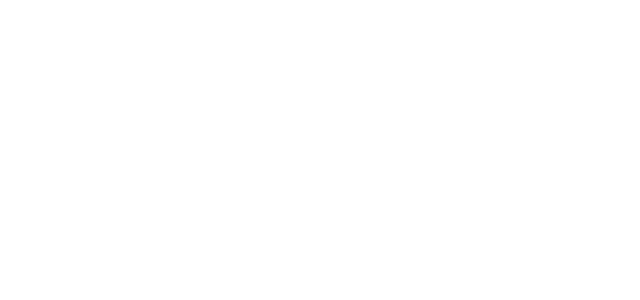
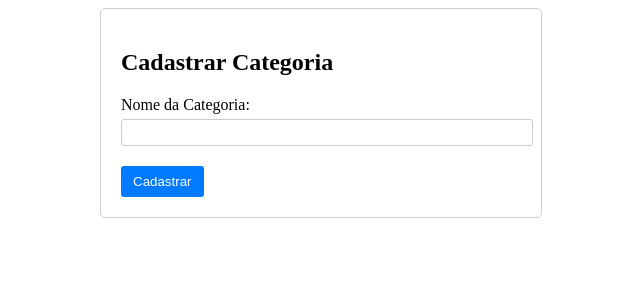
Before and after one commit to DougM244/melodyworld_front, a Nuxt app: page /cadastroCategoria in a window 1280 px wide. Before the commit this address had no page. Shown: the top 300 px of the page, without its empty margins (319-959 px from the left). Built offline with nearby package versions, Linux system fonts and the light colour scheme.

Commit message:
Cadastro categoria, marca, funcionario e cliente

```diff
--- a/package.json
+++ b/package.json
@@ -10,7 +10,7 @@
   },
   "devDependencies": {
     "@nuxt/devtools": "latest",
-    "nuxt": "^3.7.0"
+    "nuxt": "^3.7.1"
   },
   "dependencies": {
     "axios": "^1.5.0",
--- /dev/null
+++ b/pages/cadastroCategoria.vue
@@ -0,0 +1,87 @@
+<template>
+    <div class="registration-form">
+      <h2>Cadastrar Categoria</h2>
+      <form @submit.prevent="register">
+        <div class="form-group">
+          <label for="nomecategoria">Nome da Categoria:</label>
+          <input v-model="nomecategoria" type="text" id="nomecategoria" required>
+        </div>
+        <button type="submit">Cadastrar</button>
+      </form>
+    </div>
+  </template>
+
+  <script>
+  import axios from 'axios';
+
+  export default {
+    data() {
+      return {
+        nomecategoria: '',
+      };
+    },
+    methods: {
+      async register() {
+        try {
+          const categoria = {
+            categoria: this.nomecategoria, // Nome da categoria agora é atribuído a 'categoria'
+          };
+
+          // Substitua a URL abaixo pela URL real do seu backend
+          const response = await axios.post('http://localhost:8084/api/categorias/salvarCategoria', categoria);
+
+          // Lide com a resposta do backend aqui, se necessário
+          console.log('Resposta do servidor:', response.data);
+
+          // Limpe os campos do formulário após o envio bem-sucedido
+          this.nomecategoria = '';
+        } catch (error) {
+          // Lide com erros aqui, se houver algum problema na solicitação
+          console.error('Erro ao enviar os dados:', error);
+        }
+      },
+    },
+  };
+  </script>
+
+  <style>
+  .registration-form {
+    max-width: 400px;
+    margin: 0 auto;
+    padding: 20px;
+    border: 1px solid #ccc;
+    border-radius: 5px;
+  }
+
+  .form-group {
+    margin-bottom: 10px;
+  }
+
+  .address-group {
+    margin-top: 20px;
+    border-top: 1px solid #ccc;
+    padding-top: 15px;
+  }
+
+  label {
+    display: block;
+    margin-bottom: 5px;
+  }
+
+  input {
+    width: 100%;
+    padding: 5px;
+    border: 1px solid #ccc;
+    border-radius: 3px;
+  }
+
+  button {
+    margin-top: 10px;
+    padding: 8px 12px;
+    background-color: #007bff;
+    color: #fff;
+    border: none;
+    border-radius: 3px;
+    cursor: pointer;
+  }
+  </style>
--- a/pages/cadastroCliente.vue
+++ b/pages/cadastroCliente.vue
@@ -43,12 +43,43 @@
   </div>
 </template>
 
-<script setup>
+<script>
 import axios from 'axios';
 
-const nome = '';
-const cpf = '';
-const address = {
+export default {
+  data() {
+    return {
+      nome: '',
+      cpf: '',
+      address: {
+        rua: '',
+        numero: '',
+        cep: '',
+        bairro: '',
+        cidade: '',
+        estado: '',
+      }
+    };
+  },
+  methods: {
+    async register() {
+      try {
+        const funcionario = {
+          nome: this.nome,
+          cpf: this.cpf,
+          endereco: this.address,
+        };
+
+        // Substitua a URL abaixo pela URL real do seu backend
+        const response = await axios.post('http://localhost:8084/api/Cliente/salvarCliente', funcionario);
+
+        // Lide com a resposta do backend aqui, se necessário
+        console.log('Resposta do servidor:', response.data);
+
+        // Limpe os campos do formulário após o envio bem-sucedido
+        this.nome = '';
+        this.cpf = '';
+        this.address = {
           rua: '',
           numero: '',
           cep: '',
@@ -56,35 +87,13 @@ const address = {
           cidade: '',
           estado: '',
         };
-
-async function register() {
-  try {
-    const cliente = {
-      nome,
-      cpf,
-      address,
-    };
-
-    // Substitua a URL abaixo pela URL real do seu backend
-    const response = await axios.post('URL_DO_SEU_BACKEND', cliente);
-
-    // Lide com a resposta do backend aqui, se necessário
-    console.log('Resposta do servidor:', response.data);
-
-    // Limpe os campos do formulário após o envio bem-sucedido
-    nome.value = '';
-    cpf.value = '';
-    address.rua = '';
-    address.numero = '';
-    address.cep = '';
-    address.bairro = '';
-    address.cidade = '';
-    address.estado = '';
       } catch (error) {
         // Lide com erros aqui, se houver algum problema na solicitação
         console.error('Erro ao enviar os dados:', error);
       }
-}
+    },
+  },
+};
 </script>
 
 <style>
--- a/pages/cadastroFuncionario.vue
+++ b/pages/cadastroFuncionario.vue
@@ -10,20 +10,6 @@
           <label for="cpf">CPF:</label>
           <input v-model="cpf" type="text" id="cpf" required>
         </div>
-        <div class="form-group">
-          <label for="senha">Senha:</label>
-          <input v-model="senha" type="password" id="senha" required>
-        </div>
-        <!-- Caixa de seleção para escolher o cargo -->
-        <div class="form-group">
-          <label for="cargo">Cargo:</label>
-          <select v-model="selectedCargo" id="cargo" required>
-            <option value="">Selecione o Cargo</option>
-            <option value="Gerente">Gerente</option>
-            <option value="Funcionário">Funcionário</option>
-          </select>
-        </div>
-        <!-- Fim da caixa de seleção de cargo -->
         <div class="address-group">
           <h3>Endereço</h3>
           <div class="form-group">
@@ -64,7 +50,6 @@ export default {
     return {
       nome: '',
       cpf: '',
-      senha: '',
       address: {
         rua: '',
         numero: '',
@@ -72,8 +57,7 @@ export default {
         bairro: '',
         cidade: '',
         estado: '',
-      },
-      selectedCargo: '',
+      }
     };
   },
   methods: {
@@ -82,13 +66,11 @@ export default {
         const funcionario = {
           nome: this.nome,
           cpf: this.cpf,
-          senha: this.senha,
-          cargo: this.selectedCargo,
           endereco: this.address,
         };
 
         // Substitua a URL abaixo pela URL real do seu backend
-        const response = await axios.post('URL_DO_SEU_BACKEND', funcionario);
+        const response = await axios.post('http://localhost:8084/api/Funcionarios/salvarFuncionario', funcionario);
 
         // Lide com a resposta do backend aqui, se necessário
         console.log('Resposta do servidor:', response.data);
@@ -96,8 +78,6 @@ export default {
         // Limpe os campos do formulário após o envio bem-sucedido
         this.nome = '';
         this.cpf = '';
-        this.senha = '';
-        this.selectedCargo = '';
         this.address = {
           rua: '',
           numero: '',
--- /dev/null
+++ b/pages/cadastroMarca.vue
@@ -0,0 +1,87 @@
+<template>
+    <div class="registration-form">
+      <h2>Cadastrar Marca</h2>
+      <form @submit.prevent="register">
+        <div class="form-group">
+          <label for="nomeMarca">Nome da Marca:</label>
+          <input v-model="nomeMarca" type="text" id="nomeMarca" required>
+        </div>
+        <button type="submit">Cadastrar</button>
+      </form>
+    </div>
+  </template>
+
+  <script>
+  import axios from 'axios';
+
+  export default {
+    data() {
+      return {
+        nomeMarca: '',
+      };
+    },
+    methods: {
+      async register() {
+        try {
+          const marca = {
+            marca: this.nomeMarca, // Nome da marca agora é atribuído a 'nomeMarca'
+          };
+
+          // Substitua a URL abaixo pela URL real do seu backend
+          const response = await axios.post('http://localhost:8084/api/marcas/salvarMarca', marca);
+
+          // Lide com a resposta do backend aqui, se necessário
+          console.log('Resposta do servidor:', response.data);
+
+          // Limpe os campos do formulário após o envio bem-sucedido
+          this.nomeMarca = '';
+        } catch (error) {
+          // Lide com erros aqui, se houver algum problema na solicitação
+          console.error('Erro ao enviar os dados:', error);
+        }
+      },
+    },
+  };
+  </script>
+
+  <style>
+  .registration-form {
+    max-width: 400px;
+    margin: 0 auto;
+    padding: 20px;
+    border: 1px solid #ccc;
+    border-radius: 5px;
+  }
+
+  .form-group {
+    margin-bottom: 10px;
+  }
+
+  .address-group {
+    margin-top: 20px;
+    border-top: 1px solid #ccc;
+    padding-top: 15px;
+  }
+
+  label {
+    display: block;
+    margin-bottom: 5px;
+  }
+
+  input {
+    width: 100%;
+    padding: 5px;
+    border: 1px solid #ccc;
+    border-radius: 3px;
+  }
+
+  button {
+    margin-top: 10px;
+    padding: 8px 12px;
+    background-color: #007bff;
+    color: #fff;
+    border: none;
+    border-radius: 3px;
+    cursor: pointer;
+  }
+  </style>
```
Also changed, not shown: 1 other file (tests, documents, lock files or other folders). Lines whose indentation alone changed are shown as unchanged.
